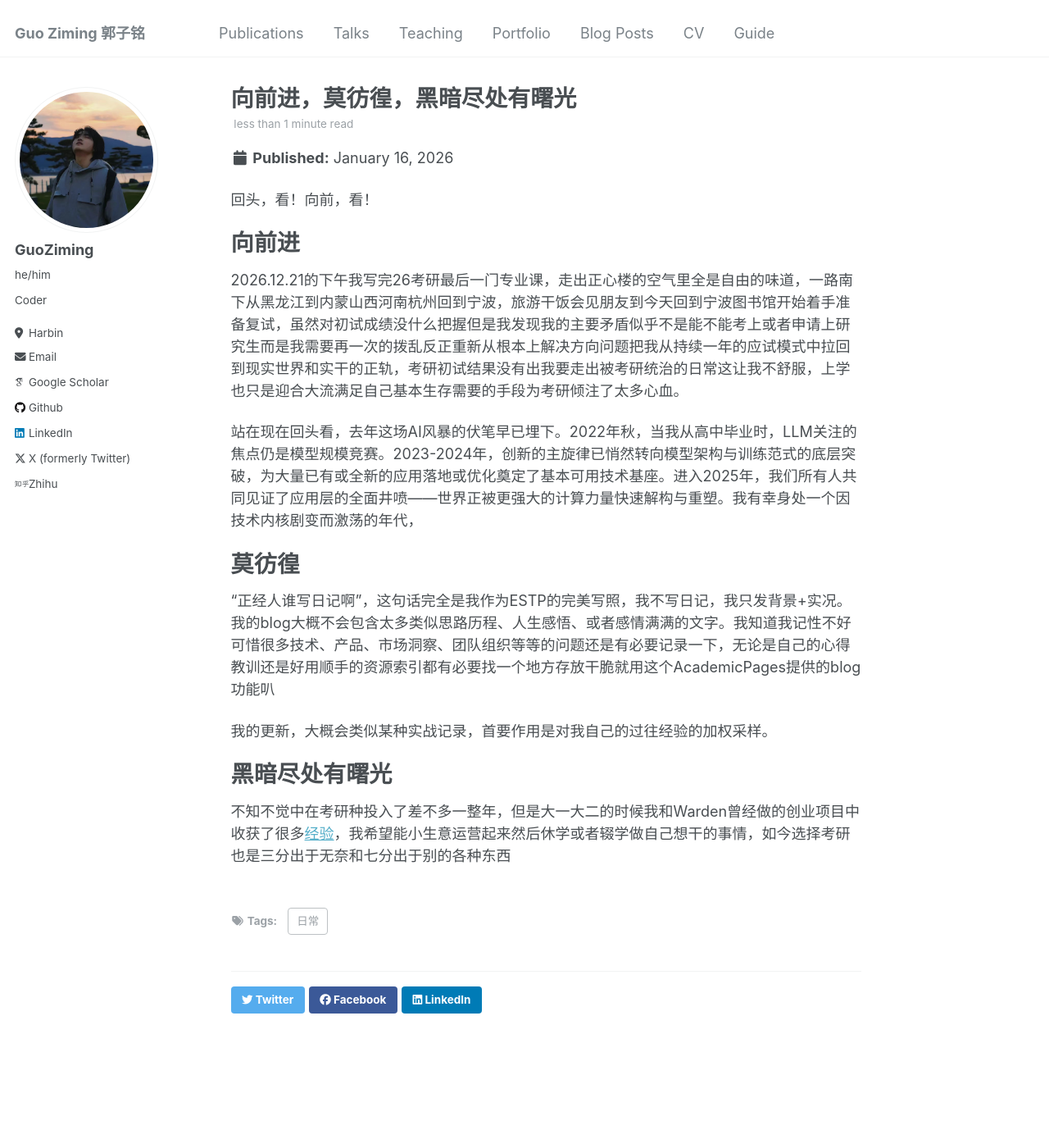
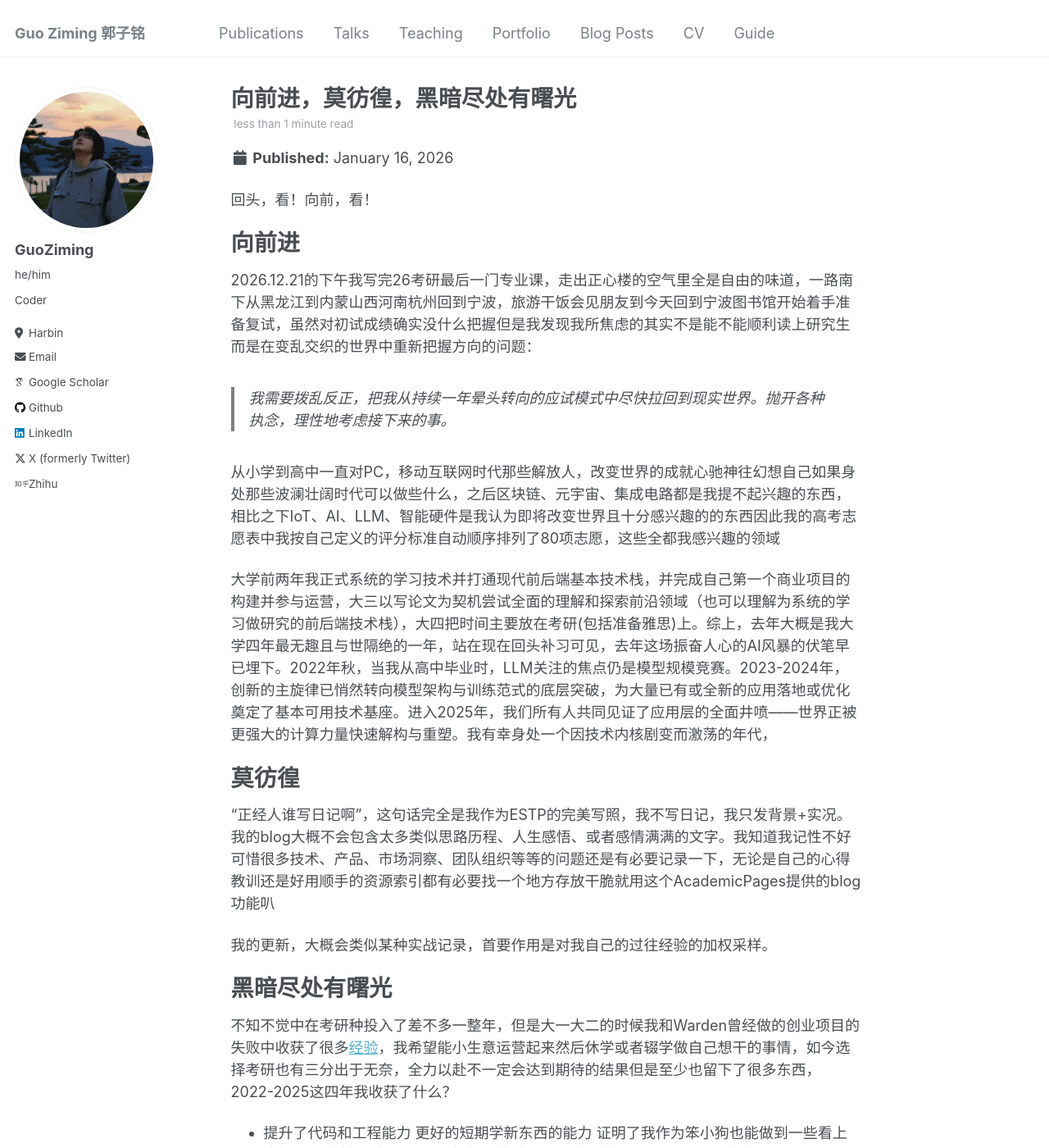
Before and after one commit to mcxiaoxiao/mcxiaoxiao.github.io, a Jekyll site: the page built from _posts/2026-01-16-前进.md, in a window 1280 px wide and 1400 px high. Shown: the whole window at 82% size. Built offline with Jekyll 4.4.1, drawn with Linux system fonts in a browser that asks for light colours; some web fonts are replaced; some of the changed text lies outside the part shown.

Commit message:
Update 2026-01-16-前进.md

```diff
--- a/_posts/2026-01-16-前进.md
+++ b/_posts/2026-01-16-前进.md
@@ -15,9 +15,13 @@ tags:
 向前进
 ======
 
-2026.12.21的下午我写完26考研最后一门专业课，走出正心楼的空气里全是自由的味道，一路南下从黑龙江到内蒙山西河南杭州回到宁波，旅游干饭会见朋友到今天回到宁波图书馆开始着手准备复试，虽然对初试成绩没什么把握但是我发现我的主要矛盾似乎不是能不能考上或者申请上研究生而是我需要再一次的拨乱反正重新从根本上解决方向问题把我从持续一年的应试模式中拉回到现实世界和实干的正轨，考研初试结果没有出我要走出被考研统治的日常这让我不舒服，上学也只是迎合大流满足自己基本生存需要的手段为考研倾注了太多心血。
+2026.12.21的下午我写完26考研最后一门专业课，走出正心楼的空气里全是自由的味道，一路南下从黑龙江到内蒙山西河南杭州回到宁波，旅游干饭会见朋友到今天回到宁波图书馆开始着手准备复试，虽然对初试成绩确实没什么把握但是我发现我所焦虑的其实不是能不能顺利读上研究生而是在变乱交织的世界中重新把握方向的问题：
 
-站在现在回头看，去年这场AI风暴的伏笔早已埋下。2022年秋，当我从高中毕业时，LLM关注的焦点仍是模型规模竞赛。2023-2024年，创新的主旋律已悄然转向模型架构与训练范式的底层突破，为大量已有或全新的应用落地或优化奠定了基本可用技术基座。进入2025年，我们所有人共同见证了应用层的全面井喷——世界正被更强大的计算力量快速解构与重塑。我有幸身处一个因技术内核剧变而激荡的年代，
+> 我需要拨乱反正，把我从持续一年晕头转向的应试模式中尽快拉回到现实世界。抛开各种执念，理性地考虑接下来的事。
+
+从小学到高中一直对PC，移动互联网时代那些解放人，改变世界的成就心驰神往幻想自己如果身处那些波澜壮阔时代可以做些什么，之后区块链、元宇宙、集成电路都是我提不起兴趣的东西，相比之下IoT、AI、LLM、智能硬件是我认为即将改变世界且十分感兴趣的的东西因此我的高考志愿表中我按自己定义的评分标准自动顺序排列了80项志愿，这些全都我感兴趣的领域
+
+大学前两年我正式系统的学习技术并打通现代前后端基本技术栈，并完成自己第一个商业项目的构建并参与运营，大三以写论文为契机尝试全面的理解和探索前沿领域（也可以理解为系统的学习做研究的前后端技术栈），大四把时间主要放在考研(包括准备雅思)上。综上，去年大概是我大学四年最无趣且与世隔绝的一年，站在现在回头补习可见，去年这场振奋人心的AI风暴的伏笔早已埋下。2022年秋，当我从高中毕业时，LLM关注的焦点仍是模型规模竞赛。2023-2024年，创新的主旋律已悄然转向模型架构与训练范式的底层突破，为大量已有或全新的应用落地或优化奠定了基本可用技术基座。进入2025年，我们所有人共同见证了应用层的全面井喷——世界正被更强大的计算力量快速解构与重塑。我有幸身处一个因技术内核剧变而激荡的年代，
 
 莫彷徨
 ======
@@ -31,4 +35,12 @@ tags:
 黑暗尽处有曙光
 ======
 
-不知不觉中在考研种投入了差不多一整年，但是大一大二的时候我和Warden曾经做的创业项目中收获了很多[经验](/files/我从第一次创业经历中学到了什么？——Warden.pdf)，我希望能小生意运营起来然后休学或者辍学做自己想干的事情，如今选择考研也是三分出于无奈和七分出于别的各种东西
+不知不觉中在考研种投入了差不多一整年，但是大一大二的时候我和Warden曾经做的创业项目的失败中收获了很多[经验](/files/我从第一次创业经历中学到了什么？——Warden.pdf)，我希望能小生意运营起来然后休学或者辍学做自己想干的事情，如今选择考研也有三分出于无奈，全力以赴不一定会达到期待的结果但是至少也留下了很多东西，2022-2025这四年我收获了什么？
+
+- 提升了代码和工程能力
+更好的短期学新东西的能力
+证明了我作为笨小狗也能做到一些看上去挺nb的事情
+有寒暑假可以出去玩
+检验和优化自己的“Rethink+Act”的能力
+
+希望在从今往后的几年里成为有一丢丢科学家特质的ai熟练工，加深互联网人工智能行业+餐饮行业insight
```
